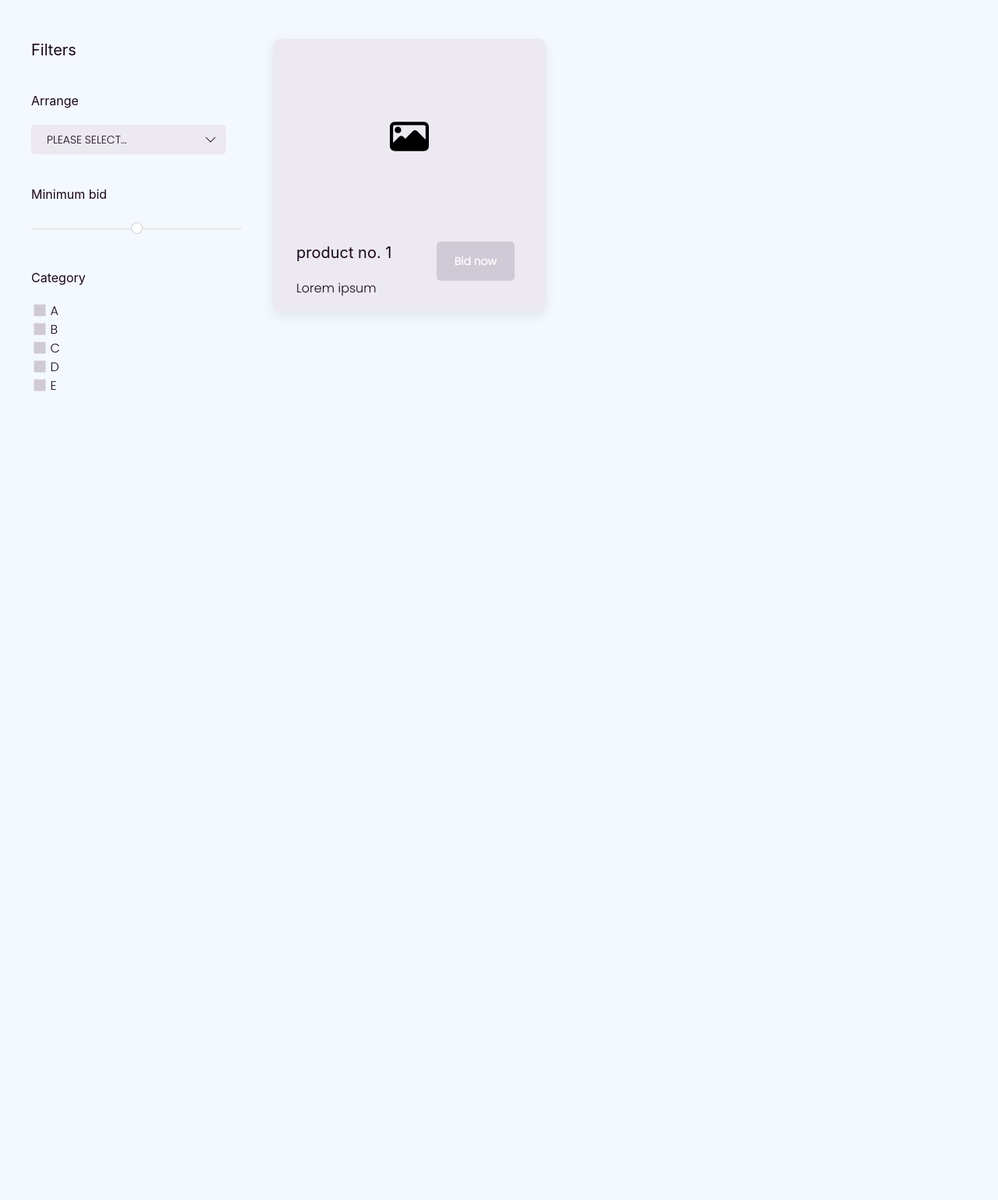
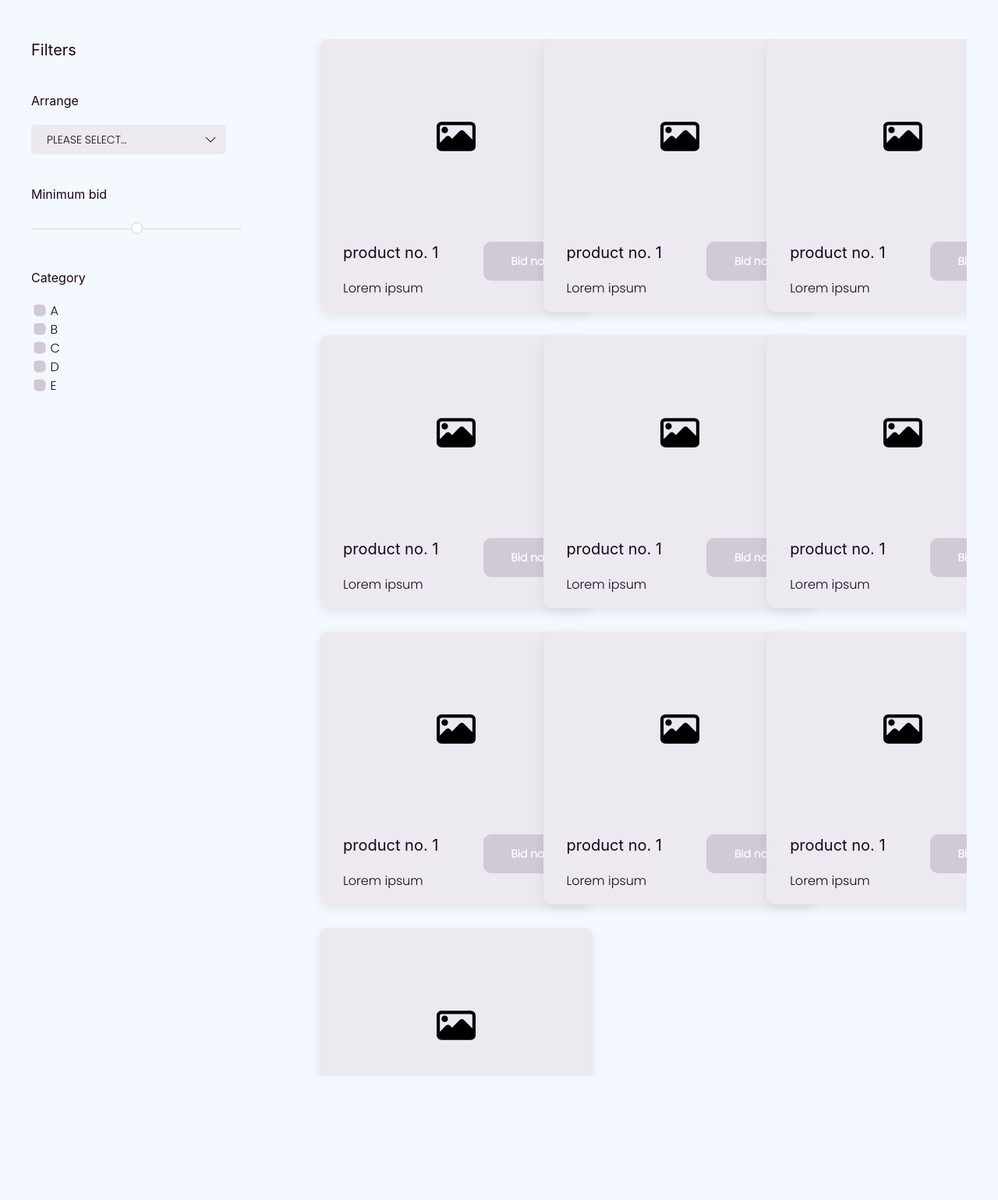
Before and after one commit to mrmiguetara/AuctionApp, a Django app: page /home/ in a window 1280 px wide. Shown: the part 90-1629 px from the top of the page at 78% size. Run offline with Django 3.2, Linux system fonts and the light colour scheme; some libraries are stand-ins or nearby versions.

Commit message:
Fixed scroll error and scrollbar

```diff
--- a/static/css/main.css
+++ b/static/css/main.css
@@ -10,14 +10,17 @@
 html, body {
     margin: 0px;
     padding: 0px;
-    height: 100%;
+    height: 100vh;
 }
 .app-body {
     background-color: rgba(243,249,254,255);
+    overflow: hidden;
+    max-height: 100vh;
 }
 
 .uk-container {
-    margin:0 !important;
+    /* width: 100%; */
+    max-width: none;
     padding-top: 50px;
 }
 .uk-navbar-container {
@@ -47,7 +50,7 @@ html, body {
     height: 15px;
     width: 15px;
     background-color: rgba(208,201,214,255);
-    border-radius: 1px;
+    border-radius: 5px;
     top: 50%;
     left: 50%;
     transform: translate(-50%,-50%);
@@ -60,7 +63,7 @@ html, body {
     content: "\f04d";
     font-family: "FontAwesome";
     color: rgba(208,201,214,255);
-    border-radius: 1px;
+    border-radius: 5px;
 
     height: 15px;
     width: 15px;
@@ -84,7 +87,13 @@ html, body {
     align-items: center;
     width: 250px;
 }
+.product-list {
+    padding-left: 100px;
+    overflow: auto;
+    max-height: 80vh;
+    /* max-height: 100vh; */
 
+}
 .product {
     width: 350px;
     height: 350px;
@@ -110,12 +119,29 @@ html, body {
 }
 
 .product-button .uk-button {
-    border-radius: 5px;
+    border-radius: 10px;
     background-color: rgba(208,201,214,255);
     color: white !important;
     font-weight: bold;
     text-transform: none !important;
     padding: 5px;
     text-align: center;
-    width: 100px;
+    width: 125px;
 }
+
+/* width */
+::-webkit-scrollbar {
+    width: 10px;
+  }
+
+  /* Track */
+  ::-webkit-scrollbar-track {
+    background-color: rgb(209, 209, 209);
+    border-radius: 10px;
+  }
+
+  /* Handle */
+  ::-webkit-scrollbar-thumb {
+    background: rgba(63,51,86,255);
+    border-radius: 10px;
+  }
--- a/templates/bids/home.html
+++ b/templates/bids/home.html
@@ -33,8 +33,9 @@
             <label class="checkbox"><input type="checkbox"> E</label>
         </div>
     </div>
-    <div class="uk-width-3-4">
-        <div uk-grid>
+    <div class="uk-width-3-4 product-list">
+        <div class="uk-child-width-1-3 uk-grid-medium" uk-grid>
+            {% for item in '2222222222' %}
             <div>
                 <div class="uk-card uk-card-default product">
                     <div class="uk-card-media-top product-image">
@@ -55,6 +56,7 @@
                     </div>
                 </div>
             </div>
+            {%endfor%}
         </div>
     </div>
 </div>
```
